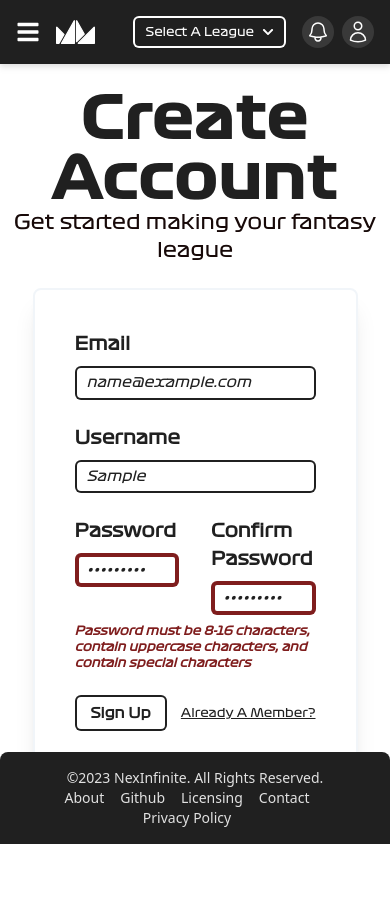
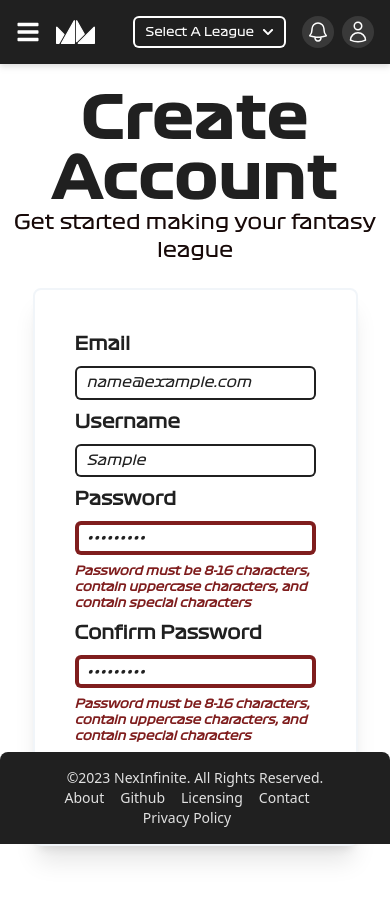
Before and after one commit to NexInfinite/BetterFantasy, a Next.js app in the folder frontend/: page /create-account in a window 390 px wide. Both pictures are taken after typing "name@example.com", "Sample", "Sample123", "Sample123" into the empty fields and a click on the button "Sign Up". Shown: the top 900 px of the page. Built offline with nearby package versions, Linux system fonts and the light colour scheme.

Commit message:
made error messages more mobile friendly

```diff
--- a/frontend/components/create-account.js
+++ b/frontend/components/create-account.js
@@ -64,7 +64,7 @@ export default function CreateAccountForm() {
           />
 
           {/* Username Input */}
-          <label htmlFor="username" className="block text-main text-lg font-bold mb-2 mt-6">
+          <label htmlFor="username" className="block text-main text-lg font-bold mb-2 mt-2 md:mt-6">
             Username
             {"username" in errors && <span className="block text-red-900 text-xs italic font-bold md:text-sm">{errors.username}</span>}
           </label>
@@ -77,9 +77,9 @@ export default function CreateAccountForm() {
           />
 
           {/* Password Input */}
-          <div className="grid grid-cols-2 gap-x-8 gap-y-2">
+          <div className="grid gap-x-8 grid-cols-1 md:gap-y-2 md:grid-cols-2">
             <div>
-              <label htmlFor="password" className="block text-main text-lg font-bold mb-2 mt-6">
+              <label htmlFor="password" className="block text-main text-lg font-bold mb-2 mt-2 md:mt-6">
                 Password
               </label>
               <input
@@ -90,9 +90,10 @@ export default function CreateAccountForm() {
                 onChange={(e) => setPassword(e.target.value)}
               />
             </div>
+            {"password" in errors && <span className="block text-red-900 text-xs italic font-bold col-span-max pt-2 md:text-sm md:pt-0 md:hidden">{errors.password}</span>}
 
             <div>
-              <label htmlFor="confirm_password" className="block text-main text-lg font-bold mb-2 mt-6">
+              <label htmlFor="confirm_password" className="block text-main text-lg font-bold mb-2 mt-2 md:mt-6">
                 Confirm Password
               </label>
               <input
@@ -103,7 +104,7 @@ export default function CreateAccountForm() {
                 onChange={(e) => setConfirmPassword(e.target.value)}
               />
             </div>
-            {"password" in errors && <span className="block text-red-900 text-xs italic font-bold col-span-2 md:text-sm">{errors.password}</span>}
+            {"password" in errors && <span className="block text-red-900 text-xs italic font-bold col-span-max pt-2 md:text-sm md:pt-0">{errors.password}</span>}
           </div>
 
           {/* Login Button/Forgot Password */}
```
